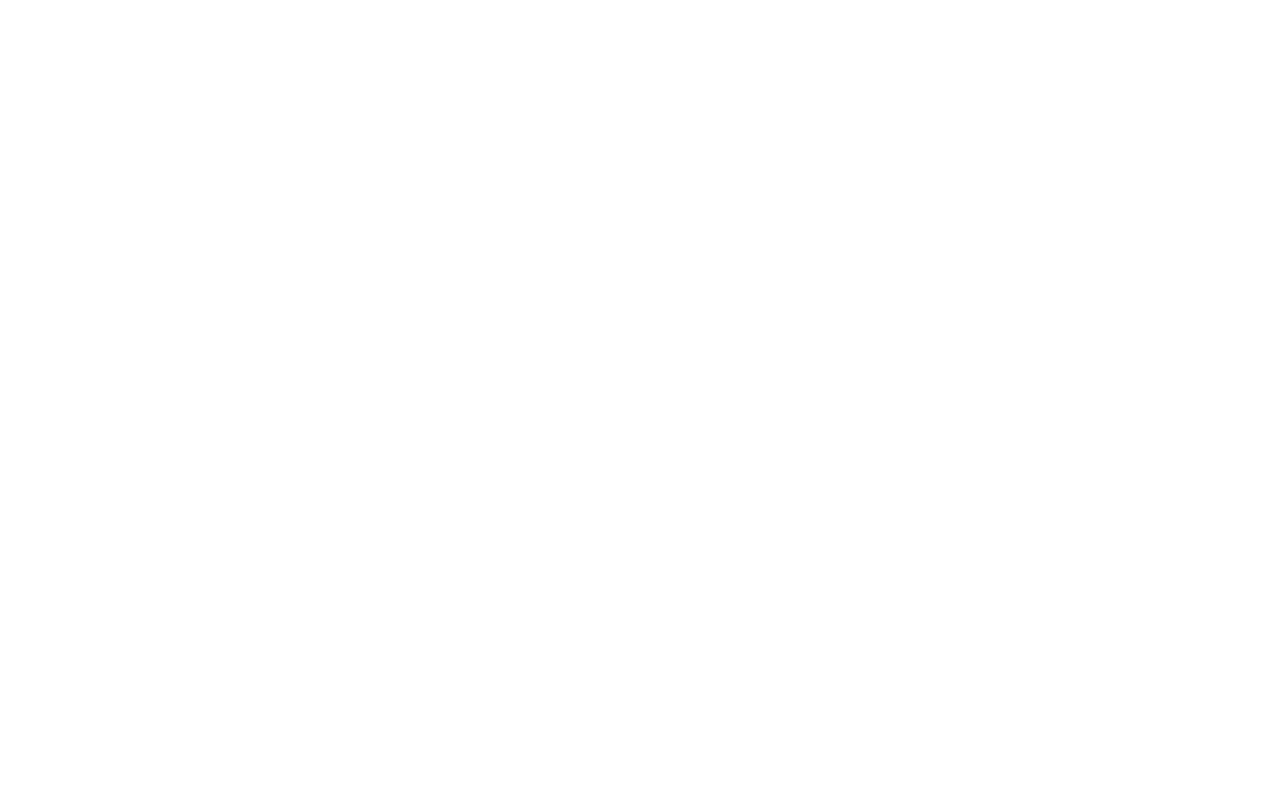
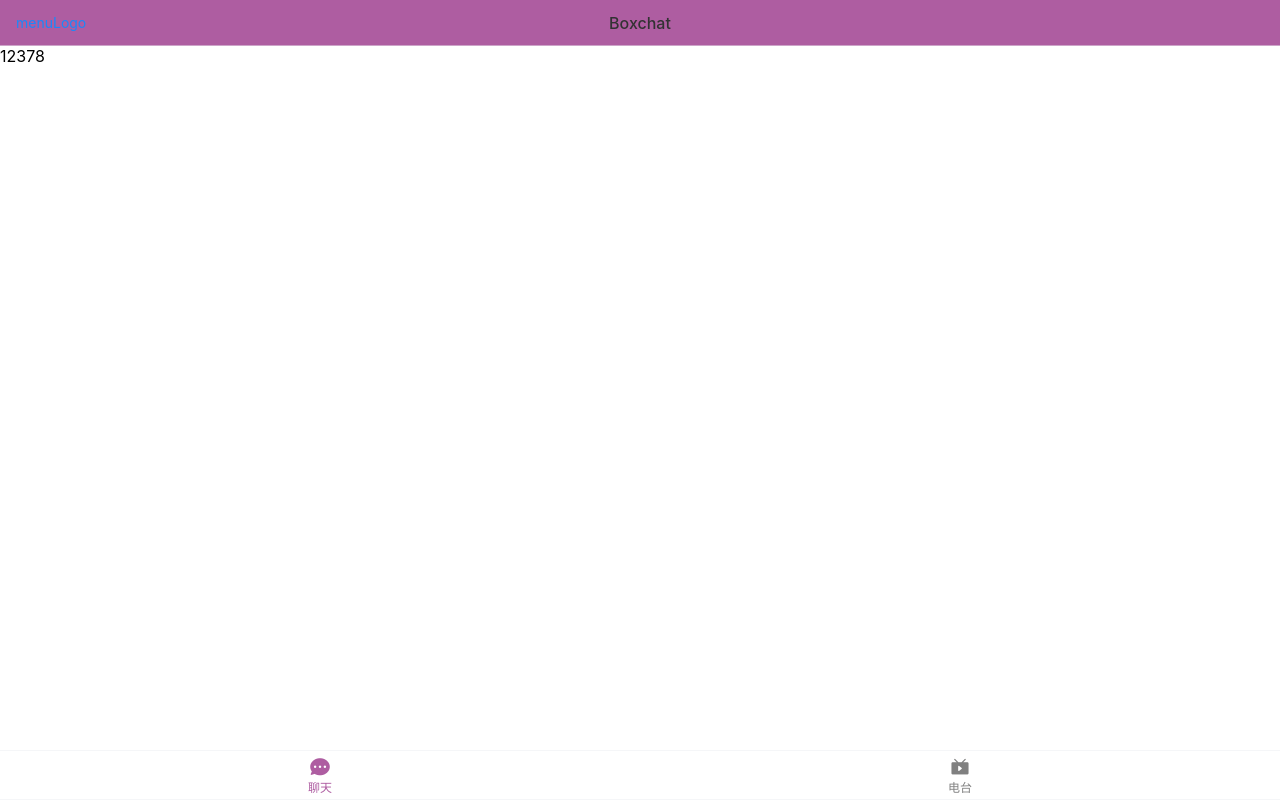
Before and after one commit to Boxchat/Boxchat-Hybrid, a Vue app: page /chat in a window 1280 px wide. Built offline with nearby package versions, Linux system fonts and the light colour scheme.

Commit message:
Daily update of the alpha version

```diff
--- /dev/null
+++ b/src/components/ChatList.vue
@@ -0,0 +1,3 @@
+<template>
+    <div>12378</div>
+</template>
--- a/src/components/TabbarHome.vue
+++ b/src/components/TabbarHome.vue
@@ -4,7 +4,7 @@
       active-color="#ae5da1"
       inactive-color="gray"
     >
-      <van-tabbar-item to="/" icon="chat">
+      <van-tabbar-item to="/chat" icon="chat">
         聊天
       </van-tabbar-item>
       <van-tabbar-item to="/radio" icon="live">
--- /dev/null
+++ b/src/views/Chat.vue
@@ -0,0 +1,18 @@
+<template>
+  <div class="com-chat">
+    <chat-list></chat-list>
+  </div>
+</template>
+
+<script>
+import ChatList from '@/components/ChatList'
+export default {
+  components: {
+    ChatList
+  }
+}
+</script>
+
+
+<style lang="scss" scoped>
+</style>
--- a/src/views/Home.vue
+++ b/src/views/Home.vue
@@ -3,10 +3,17 @@
     <box-navbar></box-navbar>
     <box-tabbar></box-tabbar>
     <box-left-menu></box-left-menu>
+
+    <!-- 主功能部分 -->
+    <router-view class="main"></router-view>
+
   </div>
 </template>
 
 <style lang="scss" scoped>
+  .main {
+    margin-top: 46px;
+  }
 </style>
 
 
--- /dev/null
+++ b/src/views/Radio.vue
@@ -0,0 +1,6 @@
+<template>
+    <div class="com-radio">Radio</div>
+</template>
+
+<style lang="scss" scoped>
+</style>
```
Also changed, not shown: src/router.js (+13 -1 lines).
